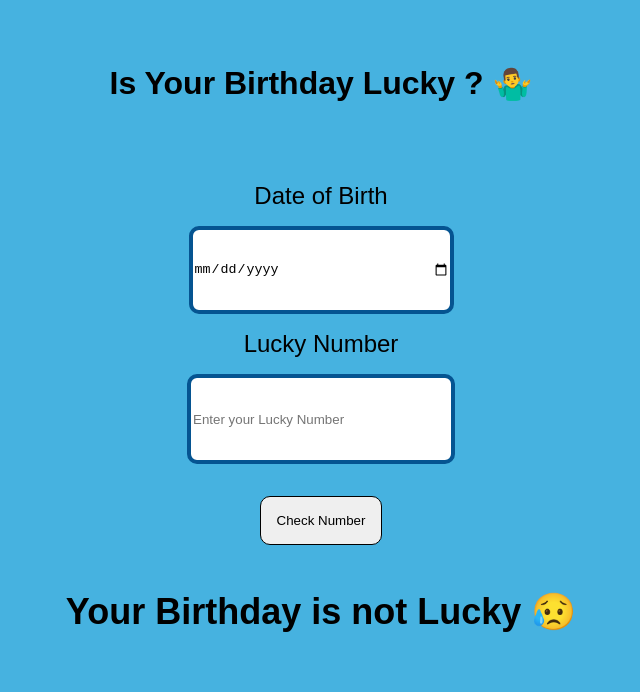
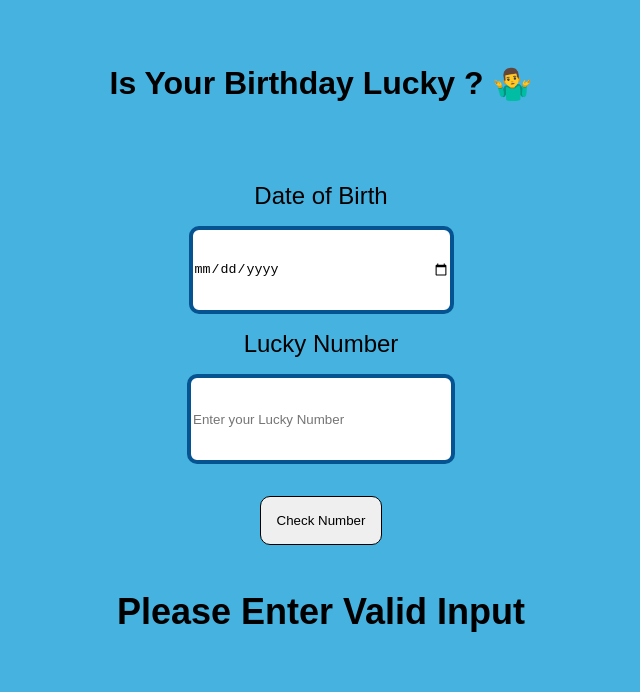
Before and after one commit to ProgrammerAvinash/BirthdayLucky, a plain HTML site: page index.html in a window 1280 px wide. Both pictures are taken after a click on the button "Check Number". Shown: the top 692 px of the page, without its empty margins (319-959 px from the left). Drawn offline with Linux system fonts and the light colour scheme.

Commit message:
Fix : negative and empty value err msg Fixed

```diff
--- a/index.html
+++ b/index.html
@@ -27,7 +27,7 @@
       <input type="date" class="dateInput" id="dateOfBirth" />
       <label for="luckyNumber">Lucky Number</label>
       <input
-        type="text"
+        type="number"
         class="luckyNumberInput"
         id="luckyNumber"
         placeholder="Enter your Lucky Number"
--- a/script.js
+++ b/script.js
@@ -17,7 +17,9 @@ function onButonClicked() {
   var checkValue = sumOfDob % luckyNumberInputValue;
   console.log(checkValue);
   function check() {
-    if (checkValue == 0) {
+    if (luckyNumberInput <= 0 || DobValue == 0) {
+      lucky.innerText = "Please Enter Valid Input";
+    } else if (checkValue == 0) {
       console.log("Your Birthday is Lucky");
       lucky.innerText = "Your Birthday is Lucky 😎🎉🥳";
     } else {
```
